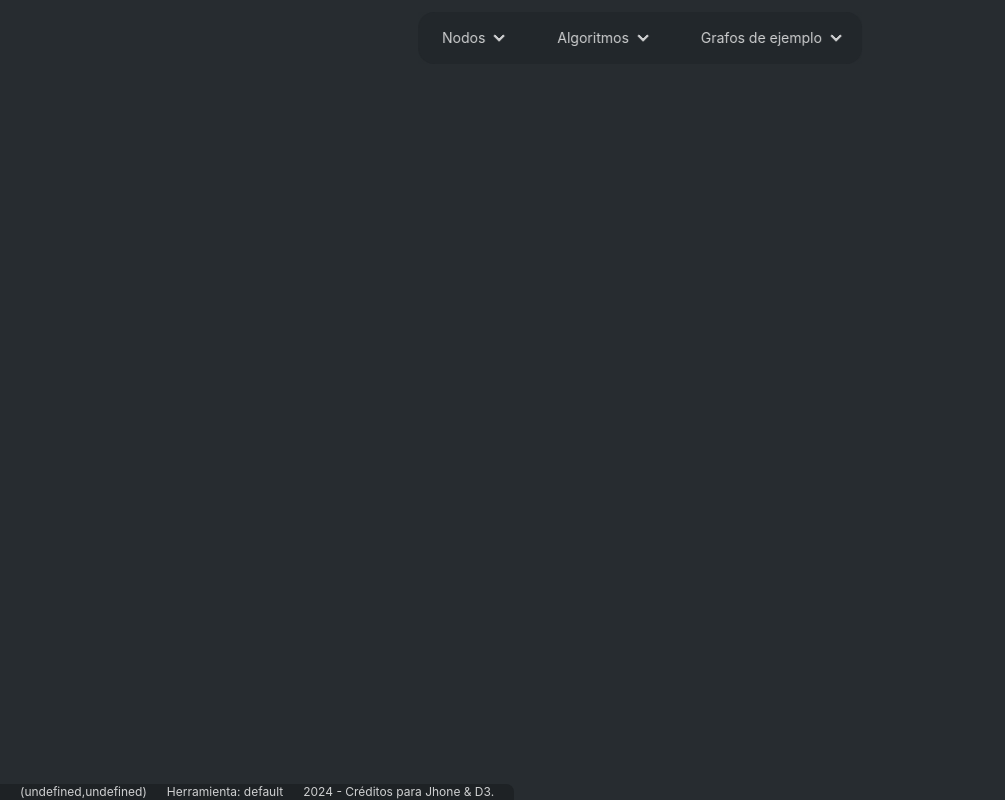
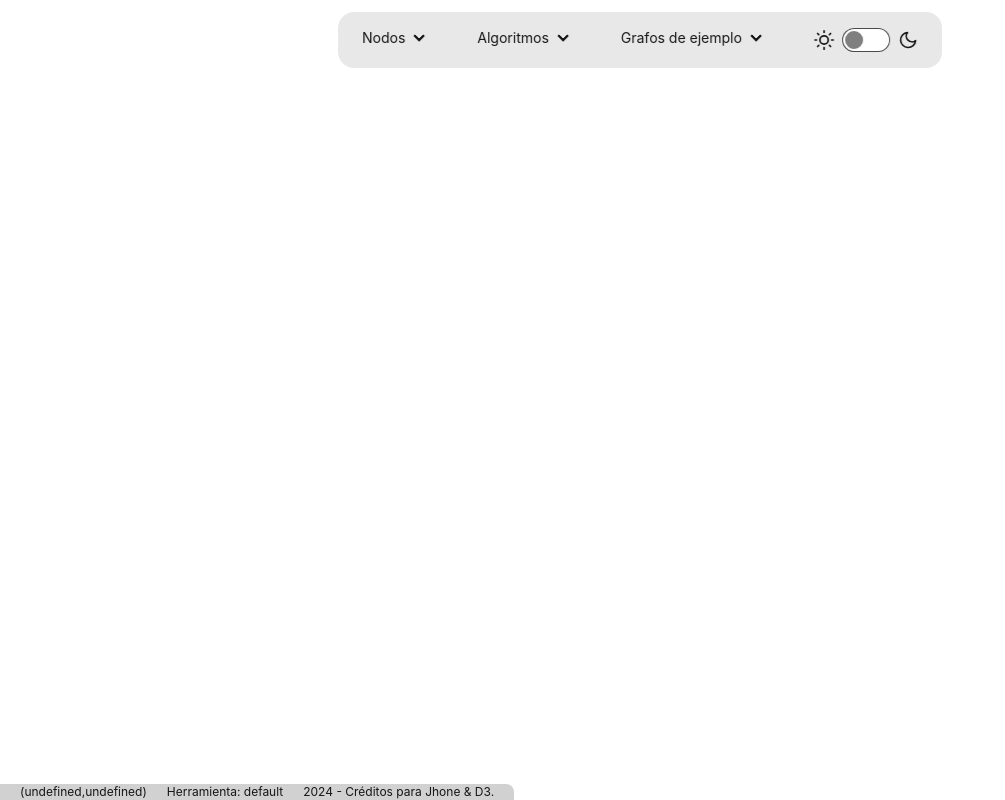
Before and after one commit to Jhon-E/proyecto-grafos, a React (Vite) app in the folder dijkstra_front/: page / in a window 1280 px wide. Shown: the whole page, without its empty margins (0-1005 px from the left). Built offline with nearby package versions, Linux system fonts and the light colour scheme.

Commit message:
agrego el modulo de tema oscuro y claro

```diff
--- a/dijkstra_front/src/App.jsx
+++ b/dijkstra_front/src/App.jsx
@@ -5,10 +5,12 @@ import RenderNav from "./components/Renders/RenderNav";
 import RenderAlert from "./components/Renders/RenderAlert";
 import { AlertContext } from "./context/AlertProvider";
 import DisplayInfo from "./components/DisplayInfo";
+import { ThemeContext } from "./context/ThemeProvider";
 
 function App() {
   const { showAlert } = useContext(AlertContext);
   const { action, setAction } = useContext(DataContext);
+  const { theme } = useContext(ThemeContext)
 
   useEffect(() => {
     const handleKeyDown = (e) => {
@@ -27,7 +29,7 @@ function App() {
 
   return (
     <>
-      <main className="w-dvw h-dvh bg-base-100">
+      <main className="w-dvw h-dvh bg-base-100" data-theme={theme}>
         <RenderNav />
         <section id="creador" className="h-full w-full ">
           <RenderGraph />
--- a/dijkstra_front/src/components/Graph.jsx
+++ b/dijkstra_front/src/components/Graph.jsx
@@ -1,5 +1,6 @@
-import { useRef, useEffect, useReducer, useContext, useState } from "react";
+import { useRef, useEffect, useReducer, useContext } from "react";
 import { DataContext } from "../context/DataProvider";
+import { ThemeContext } from "../context/ThemeProvider";
 import * as d3 from "d3";
 import useDijkstra from "../hooks/useDijkstra";
 
@@ -26,13 +27,14 @@ const pathLinks = (path, links) => {
 const Graph = () => {
   const { action, setShowModalPeso, peso, state, dispatch } =
     useContext(DataContext);
+    const { theme } = useContext(ThemeContext)
 
   const firtsNodeRef = useRef();
 
   const ref = useRef(null);
 
   const handlerNode = (e, d, svg) => {
-    svg.selectAll(".node").style("fill", "#69b3a2")
+    svg.selectAll(".node").style("fill", theme == 'dark'?"white":"black")
     svg.selectAll(".link").attr("stroke", "black")
     switch (action) {
       case "DELETE":
@@ -53,7 +55,7 @@ const Graph = () => {
           firtsNodeRef.current = d;
           svg
             .select(`#node-${firtsNodeRef.current.id}`)
-            .style("fill", "#69b3a2");
+            .style("fill", "#2525ff");
         } else {
           const { path, distance } = useDijkstra(
             state.nodes,
@@ -63,11 +65,11 @@ const Graph = () => {
           );
           const p_l = pathLinks(path, state.links);
           path.forEach((p) => {
-            svg.select(`#node-${p}`).style("fill", "#ffffff");
+            svg.select(`#node-${p}`).style("fill", "#2525ff");
           });
 
           p_l.forEach((l) =>
-            svg.select(`#link-${l.index}`).attr("stroke", "#ffffff")
+            svg.select(`#link-${l.index}`).attr("stroke", "#2525ff")
           );
           firtsNodeRef.current = null;
         }
@@ -115,7 +117,7 @@ const Graph = () => {
           .id((d) => d.id)
           .distance(150)
       )
-      .force("charge", d3.forceManyBody().strength(-25))
+      .force("charge", d3.forceManyBody().strength(0))
       .force("collision", d3.forceCollide().radius(30));
 
     // Unir y actualizar enlaces
@@ -127,7 +129,7 @@ const Graph = () => {
       .append("line")
       .attr("class", "link")
       .attr("id", (d, i) => `link-${i}`)
-      .attr("stroke", "black")
+      .attr("stroke", theme == 'dark'?"black":"grey")
       .attr("stroke-width", 3.5);
 
     // Unir y actualizar textos de enlaces
@@ -138,7 +140,7 @@ const Graph = () => {
       .enter()
       .append("text")
       .attr("class", "linkText")
-      .attr("fill", "#fff")
+      .attr("fill", theme == 'dark'?"white":"black")
       .attr("font-size", "20px")
       .text((d) => d.weight);
 
@@ -152,7 +154,7 @@ const Graph = () => {
       .attr("class", (d) => `node`)
       .attr("id", (d) => `node-${d.id}`)
       .attr("r", 15)
-      .attr("fill", "#69b3a2")
+      .attr("fill", theme == 'dark'?"white":"black")
       .attr("cursor", "pointer")
       .attr("cursor", "grab")
       .style("user-select", "none")
@@ -166,7 +168,7 @@ const Graph = () => {
       .enter()
       .append("text")
       .attr("class", "nodeText")
-      .attr("fill", "black")
+      .attr("fill", theme == 'dark'?"black":"white")
       .attr("font-size", "12px")
       .attr("text-anchor", "middle")
       .attr("font-weight", 750)
@@ -198,7 +200,7 @@ const Graph = () => {
       simulation.stop();
       svg.selectAll("*").remove();
     };
-  }, [state.links, state.nodes, action, peso]);
+  }, [state.links, state.nodes, action, peso, theme]);
 
   return <svg ref={ref}></svg>;
 };
--- a/dijkstra_front/src/components/Renders/RenderNav.jsx
+++ b/dijkstra_front/src/components/Renders/RenderNav.jsx
@@ -1,11 +1,13 @@
 import { useContext, useEffect, useRef } from "react";
 import { DataContext } from "../../context/DataProvider";
 import { AlertContext } from "../../context/AlertProvider";
+import { ThemeContext } from "../../context/ThemeProvider";
 import { graph_1, graph_2, graph_3, graph_4 } from "../../mocks/Grafos";
 
 const RenderNav = () => {
   const { setAction, dispatch } = useContext(DataContext);
   const { setShowAlert } = useContext(AlertContext);
+  const { setTheme } = useContext(ThemeContext);
 
   const navRef = useRef();
 
@@ -30,7 +32,10 @@ const RenderNav = () => {
 
   /* PARA QUE SEA DESPLEGABLE DENTRO DE UNA ETIQUETA LI DEBE HABER UNA ETIQUETA DETAILS CON SUS SUMMARYS */
   return (
-    <nav ref={navRef} className=" backdrop-blur-lg h-auto fixed left-2/4 -translate-x-2/4 top-3">
+    <nav
+      ref={navRef}
+      className=" backdrop-blur-lg h-auto fixed left-2/4 -translate-x-2/4 top-3"
+    >
       <ul className="menu lg:menu-horizontal bg-base-200 rounded-box gap-6">
         <li>
           <details>
@@ -94,7 +99,7 @@ const RenderNav = () => {
                 <button
                   onClick={() => {
                     setAction("GRAPH_1");
-                    dispatch({type: "GRAPH_1", graph_1})
+                    dispatch({ type: "GRAPH_1", graph_1 });
                   }}
                 >
                   Grafo 1
@@ -104,7 +109,7 @@ const RenderNav = () => {
                 <button
                   onClick={() => {
                     setAction("GRAPH_2");
-                    dispatch({type: "GRAPH_2", graph_2})
+                    dispatch({ type: "GRAPH_2", graph_2 });
                   }}
                 >
                   Grafo 2
@@ -114,7 +119,7 @@ const RenderNav = () => {
                 <button
                   onClick={() => {
                     setAction("GRAPH_3");
-                    dispatch({type: "GRAPH_3", graph_3})
+                    dispatch({ type: "GRAPH_3", graph_3 });
                   }}
                 >
                   Grafo 3
@@ -124,7 +129,7 @@ const RenderNav = () => {
                 <button
                   onClick={() => {
                     setAction("GRAPH_4");
-                    dispatch({type: "GRAPH_4", graph_4})
+                    dispatch({ type: "GRAPH_4", graph_4 });
                   }}
                 >
                   Grafo 4
@@ -133,6 +138,42 @@ const RenderNav = () => {
             </ul>
           </details>
         </li>
+        <li onClick={ () => setTheme((t) => t == 'light'?'dark':'light')}>
+          <label className="flex cursor-pointer gap-2">
+            <svg
+              xmlns="http://www.w3.org/2000/svg"
+              width="20"
+              height="20"
+              viewBox="0 0 24 24"
+              fill="none"
+              stroke="currentColor"
+              strokeWidth="2"
+              strokeLinecap="round"
+              strokeLinejoin="round"
+            >
+              <circle cx="12" cy="12" r="5" />
+              <path d="M12 1v2M12 21v2M4.2 4.2l1.4 1.4M18.4 18.4l1.4 1.4M1 12h2M21 12h2M4.2 19.8l1.4-1.4M18.4 5.6l1.4-1.4" />
+            </svg>
+            <input
+              type="checkbox"
+              value="synthwave"
+              className="toggle theme-controller"
+            />
+            <svg
+              xmlns="http://www.w3.org/2000/svg"
+              width="20"
+              height="20"
+              viewBox="0 0 24 24"
+              fill="none"
+              stroke="currentColor"
+              strokeWidth="2"
+              strokeLinecap="round"
+              strokeLinejoin="round"
+            >
+              <path d="M21 12.79A9 9 0 1 1 11.21 3 7 7 0 0 0 21 12.79z"></path>
+            </svg>
+          </label>
+        </li>
       </ul>
     </nav>
   );
--- a/dijkstra_front/src/context/ThemProvider.jsx
+++ /dev/null
@@ -1,13 +0,0 @@
-import { createContext, useState } from "react";
-
-const ThemeContext = createContext();
-
-const ThemeProvider = ({ children }) => {
-  const [isDark, setIsDark] = useState(true);
-
-  return (
-    <ThemeContext.Provider value={{ isDark, setIsDark }}>
-      {children}
-    </ThemeContext.Provider>
-  );
-};
--- /dev/null
+++ b/dijkstra_front/src/context/ThemeProvider.jsx
@@ -0,0 +1,15 @@
+import { createContext, useState } from "react";
+
+export const ThemeContext = createContext();
+
+const ThemeProvider = ({ children }) => {
+  const [theme, setTheme] = useState('light');
+
+  return (
+    <ThemeContext.Provider value={{ theme, setTheme }}>
+      {children}
+    </ThemeContext.Provider>
+  );
+};
+
+export default ThemeProvider;
--- a/dijkstra_front/src/main.jsx
+++ b/dijkstra_front/src/main.jsx
@@ -2,12 +2,15 @@ import { createRoot } from "react-dom/client";
 import App from "./App.jsx";
 import { DataProvider } from "./context/DataProvider.jsx";
 import { AlertProvider } from "./context/AlertProvider.jsx";
+import ThemeProvider from "./context/ThemeProvider.jsx";
 import "./index.css";
 
 createRoot(document.getElementById("root")).render(
-  <DataProvider>
-    <AlertProvider>
-      <App />
-    </AlertProvider>
-  </DataProvider>
+  <ThemeProvider>
+    <DataProvider>
+      <AlertProvider>
+        <App />
+      </AlertProvider>
+    </DataProvider>
+  </ThemeProvider>
 );
--- a/dijkstra_front/tailwind.config.js
+++ b/dijkstra_front/tailwind.config.js
@@ -7,23 +7,28 @@ export default {
   daisyui: {
     themes: [
       {
-        mytheme: {
+        light: {
+          primary: "#1E3A8A",
+          secondary: "#3B82F6",
+          accent: "#10B981",
+          neutral: "#F3F4F6",
+          "base-100": "#FFFFFF",
+          info: "#3B82F6",
+          success: "#10B981",
+          warning: "#F59E0B",
+          error: "#EF4444",
+        },
+      },
+      {
+        dark: {
           primary: "#00b2ff",
-
           secondary: "#009dff",
-
           accent: "#00a800",
-
           neutral: "#000b03",
-
           "base-100": "#272c30",
-
           info: "#5ebbff",
-
           success: "#5dac00",
-
           warning: "#ff8200",
-
           error: "#f10036",
         },
       },
```
